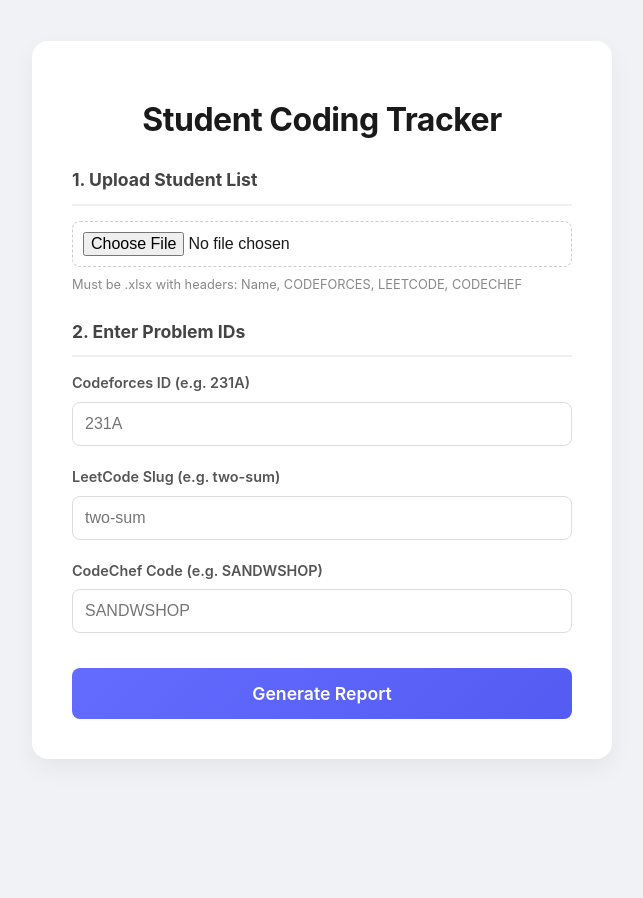
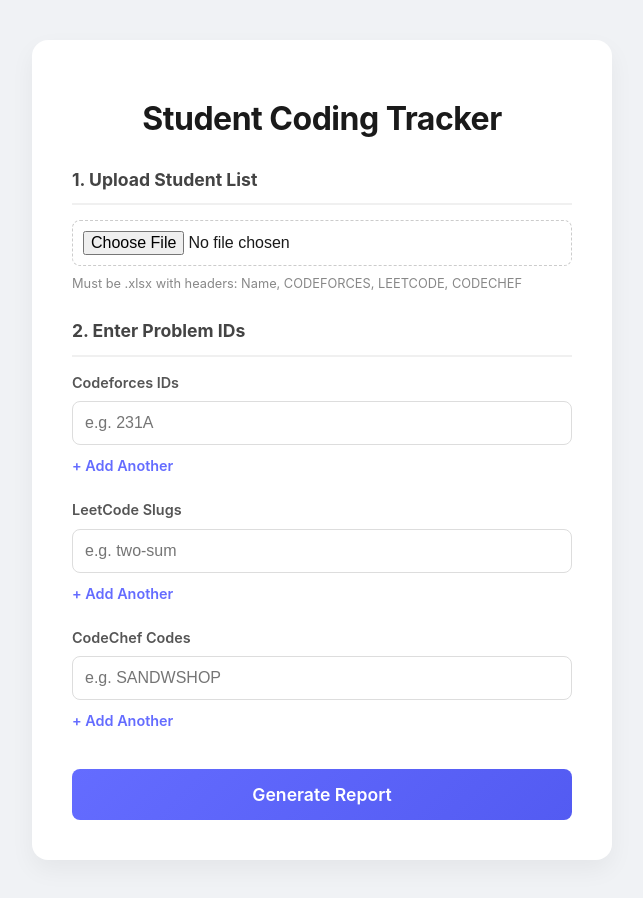
Before and after one commit to R-Akshay-Kumar/coding-tracker, a React app in the folder frontend/: page / in a window 1280 px wide. Shown: the whole page, without its empty margins (318-961 px from the left). Before the commit the page ends 800 px from the top, so only its background shows below. Built offline with nearby package versions, Linux system fonts and the light colour scheme; the HTML template or start-up script is replaced by a standard one.

Commit message:
Update frontend UI and buttons

```diff
--- a/frontend/src/App.css
+++ b/frontend/src/App.css
@@ -1,10 +1,10 @@
-/* RESET & FONTS */
+
 :root {
   font-family: 'Inter', system-ui, Avenir, Helvetica, Arial, sans-serif;
   line-height: 1.5;
   font-weight: 400;
   color: #213547;
-  background-color: #f0f2f5; /* Light gray background */
+  background-color: #f0f2f5;
 }
 
 body {
@@ -29,7 +29,7 @@
   background: #ffffff;
   padding: 40px;
   border-radius: 16px;
-  box-shadow: 0 10px 25px rgba(0, 0, 0, 0.05); /* Soft shadow */
+  box-shadow: 0 10px 25px rgba(0, 0, 0, 0.05);
 }
 
 h1 {
@@ -40,7 +40,7 @@
   letter-spacing: -0.5px;
 }
 
-/* CARDS / SECTIONS */
+/* CARDS */
 .card {
   background: #ffffff;
   text-align: left;
@@ -55,8 +55,7 @@
   padding-bottom: 10px;
 }
 
-/* INPUTS & LABELS */
-/* INPUTS & LABELS */
+/* INPUTS */
 .input-group {
   margin-bottom: 20px;
 }
@@ -76,17 +75,12 @@
   font-size: 1rem;
   border: 1px solid #ddd;
   border-radius: 8px;
-
-  /* --- THE FIX IS HERE --- */
-  background-color: #ffffff; /* Force white background */
-  color: #1a1a1a;            /* Force dark text */
-  /* ----------------------- */
-
+  background-color: #ffffff;
+  color: #1a1a1a;
   transition: all 0.3s ease;
   box-sizing: border-box;
 }
 
-/* Input Focus Effect */
 input[type="text"]:focus {
   border-color: #646cff;
   outline: none;
@@ -100,7 +94,7 @@
   margin-top: 8px;
 }
 
-/* FILE UPLOAD SPECIFIC */
+/* FILE UPLOAD */
 input[type="file"] {
   background: white;
   padding: 10px;
@@ -144,11 +138,11 @@
   box-shadow: none;
 }
 
-/* SUCCESS / DOWNLOAD AREA */
+/* SUCCESS AREA */
 .result-area {
   margin-top: 30px;
   padding: 20px;
-  background-color: #eefcf1; /* Light green bg */
+  background-color: #eefcf1;
   border: 1px solid #c6f6d5;
   border-radius: 12px;
   animation: fadeIn 0.5s ease-in-out;
@@ -174,8 +168,43 @@
   background-color: #276749;
 }
 
-/* Animation */
 @keyframes fadeIn {
   from { opacity: 0; transform: translateY(10px); }
   to { opacity: 1; transform: translateY(0); }
 }
+
+.dynamic-row {
+  display: flex;
+  gap: 8px;
+  margin-bottom: 8px;
+  align-items: center;
+}
+
+.icon-btn.remove {
+  background: none;
+  border: none;
+  color: #ff6b6b;
+  font-size: 1.2rem;
+  cursor: pointer;
+  padding: 0 5px;
+  font-weight: bold;
+}
+.icon-btn.remove:hover {
+  color: #e03131;
+}
+
+/* The '+ Add Another' button */
+.text-btn.add {
+  background: none;
+  border: none;
+  color: #646cff;
+  font-size: 0.9rem;
+  font-weight: 600;
+  cursor: pointer;
+  padding: 5px 0;
+  margin-top: -5px;
+  display: inline-block;
+}
+.text-btn.add:hover {
+  text-decoration: underline;
+}
--- a/frontend/src/App.jsx
+++ b/frontend/src/App.jsx
@@ -4,41 +4,52 @@
 
 function App() {
   const [file, setFile] = useState(null)
-  const [cfProblem, setCfProblem] = useState('')
-  const [lcProblem, setLcProblem] = useState('')
-  const [ccProblem, setCcProblem] = useState('')
+
+  // LOGIC: We use arrays now (['']) instead of strings ('')
+  const [cfProblems, setCfProblems] = useState([''])
+  const [lcProblems, setLcProblems] = useState([''])
+  const [ccProblems, setCcProblems] = useState([''])
+
   const [loading, setLoading] = useState(false)
   const [downloadUrl, setDownloadUrl] = useState(null)
 
-  const handleFileChange = (e) => {
-    setFile(e.target.files[0])
+  const updateProblem = (setFunc, list, index, value) => {
+    const updated = [...list]
+    updated[index] = value
+    setFunc(updated)
   }
+
+  const addInput = (setFunc, list) => setFunc([...list, ''])
+
+  const removeInput = (setFunc, list, index) => {
+    const updated = list.filter((_, i) => i !== index)
+    setFunc(updated)
+  }
+
+  const handleFileChange = (e) => setFile(e.target.files[0])
 
   const handleSubmit = async () => {
     if (!file) {
       alert("Please upload a student file first!")
       return
     }
-
     setLoading(true)
     setDownloadUrl(null)
 
     const formData = new FormData()
     formData.append("file", file)
-    formData.append("cf_problem", cfProblem)
-    formData.append("lc_problem", lcProblem)
-    formData.append("cc_problem", ccProblem)
+
+    // Append all non-empty inputs
+    cfProblems.forEach(p => { if(p) formData.append("cf_problems", p) })
+    lcProblems.forEach(p => { if(p) formData.append("lc_problems", p) })
+    ccProblems.forEach(p => { if(p) formData.append("cc_problems", p) })
 
     try {
-      // Send data to Python Backend
       const response = await axios.post("http://127.0.0.1:8000/check-status", formData, {
-        responseType: 'blob', // Important: We expect a file back, not text
+        responseType: 'blob',
       })
-
-      // Create a download link for the file we just got
       const url = window.URL.createObjectURL(new Blob([response.data]))
       setDownloadUrl(url)
-
     } catch (error) {
       console.error("Error:", error)
       alert("Something went wrong! Check the console.")
@@ -46,6 +57,27 @@
       setLoading(false)
     }
   }
+
+  const renderSection = (title, list, setFunc, placeholder) => (
+    <div className="input-group">
+      <label>{title}</label>
+      {list.map((prob, index) => (
+        <div key={index} className="dynamic-row">
+          <input
+            type="text"
+            placeholder={placeholder}
+            value={prob}
+            onChange={(e) => updateProblem(setFunc, list, index, e.target.value)}
+          />
+          {/* Subtle Remove Button */}
+          {list.length > 1 && (
+            <button className="icon-btn remove" onClick={() => removeInput(setFunc, list, index)}>✕</button>
+          )}
+        </div>
+      ))}
+      <button className="text-btn add" onClick={() => addInput(setFunc, list)}>+ Add Another</button>
+    </div>
+  )
 
   return (
     <div className="container">
@@ -59,36 +91,9 @@
 
       <div className="card">
         <h3>2. Enter Problem IDs</h3>
-
-        <div className="input-group">
-          <label>Codeforces ID (e.g. 231A)</label>
-          <input
-            type="text"
-            placeholder="231A"
-            value={cfProblem}
-            onChange={(e) => setCfProblem(e.target.value)}
-          />
-        </div>
-
-        <div className="input-group">
-          <label>LeetCode Slug (e.g. two-sum)</label>
-          <input
-            type="text"
-            placeholder="two-sum"
-            value={lcProblem}
-            onChange={(e) => setLcProblem(e.target.value)}
-          />
-        </div>
-
-        <div className="input-group">
-          <label>CodeChef Code (e.g. SANDWSHOP)</label>
-          <input
-            type="text"
-            placeholder="SANDWSHOP"
-            value={ccProblem}
-            onChange={(e) => setCcProblem(e.target.value)}
-          />
-        </div>
+        {renderSection("Codeforces IDs", cfProblems, setCfProblems, "e.g. 231A")}
+        {renderSection("LeetCode Slugs", lcProblems, setLcProblems, "e.g. two-sum")}
+        {renderSection("CodeChef Codes", ccProblems, setCcProblems, "e.g. SANDWSHOP")}
       </div>
 
       <button
@@ -107,7 +112,6 @@
           </a>
         </div>
       )}
-
     </div>
   )
 }
```
